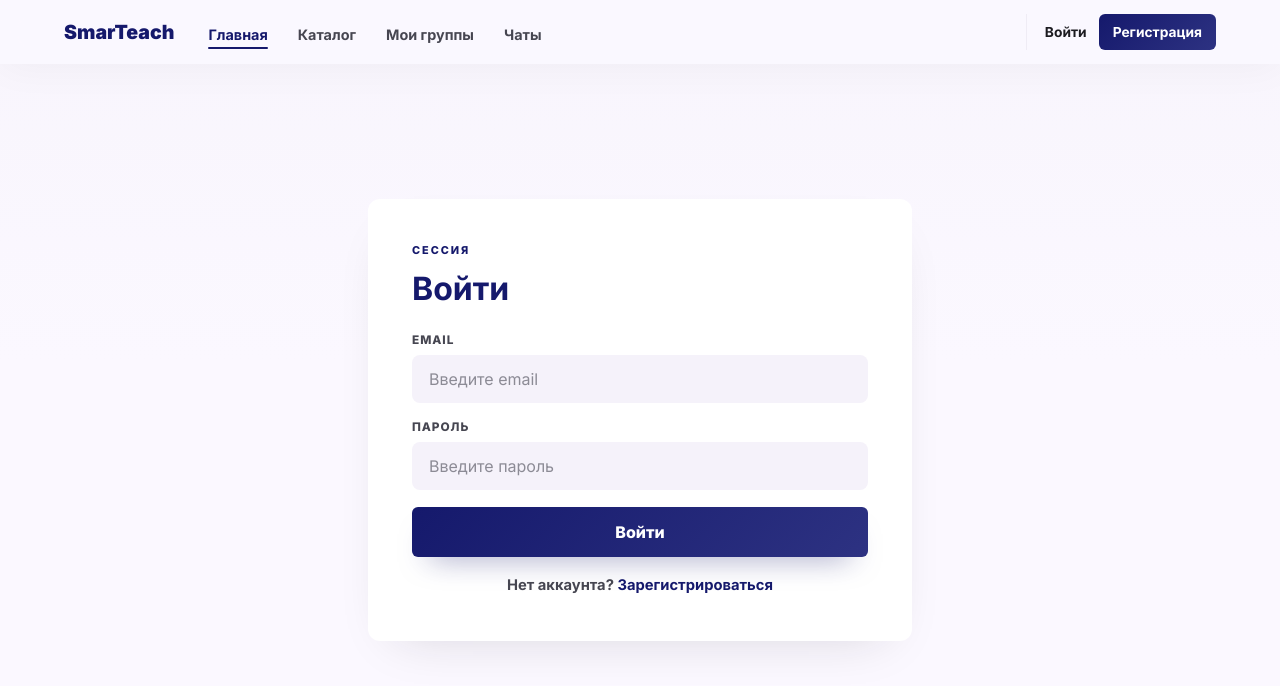
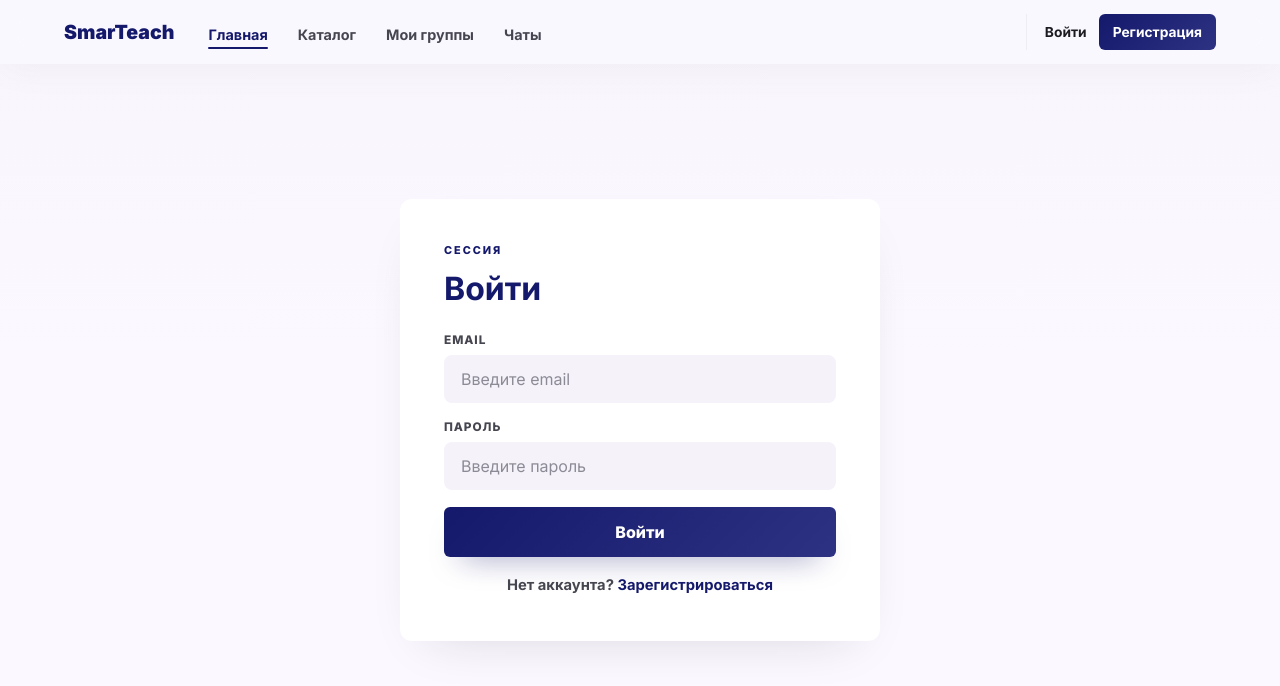
Before and after one commit to smrcdr/SmartTeach, a Vue app in the folder apps/web/: page /login in a window 1280 px wide. Shown: the top 686 px of the page. Built offline with nearby package versions, Linux system fonts and the light colour scheme; no server answers.

Commit message:
Set auth inputs to 480px

```diff
--- a/apps/web/src/pages/auth/LoginPage.vue
+++ b/apps/web/src/pages/auth/LoginPage.vue
@@ -55,8 +55,8 @@ async function submit() {
   display: flex;
   justify-content: center;
   margin: 0 auto;
-  max-width: 544px;
-  width: min(100%, 544px);
+  max-width: 480px;
+  width: min(100%, 480px);
 }
 
 .auth-card {
--- a/apps/web/src/pages/auth/RegisterPage.vue
+++ b/apps/web/src/pages/auth/RegisterPage.vue
@@ -56,8 +56,8 @@ async function submit() {
   display: flex;
   justify-content: center;
   margin: 0 auto;
-  max-width: 544px;
-  width: min(100%, 544px);
+  max-width: 480px;
+  width: min(100%, 480px);
 }
 
 .auth-card {
```
Also changed, not shown: 2 other files (tests, documents, lock files or other folders).
